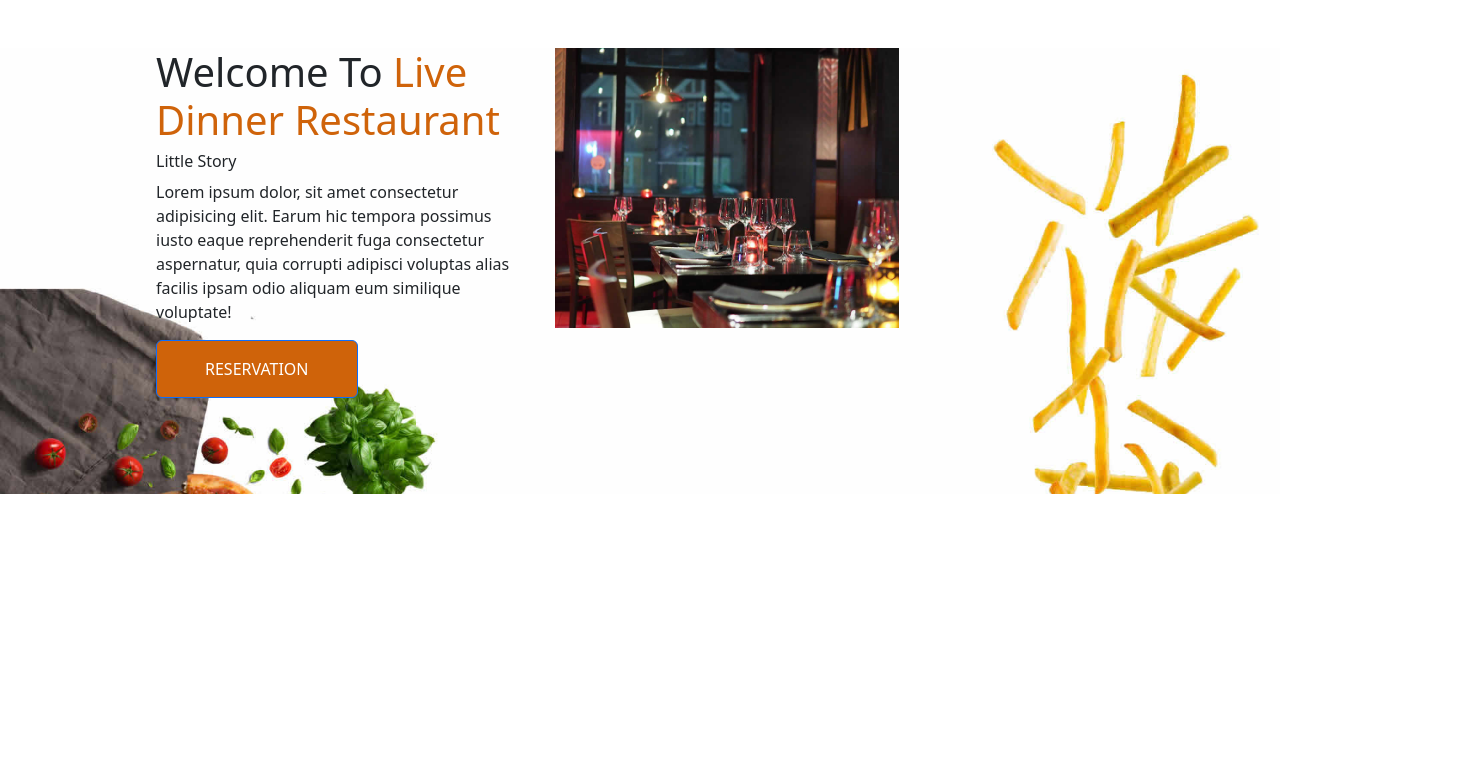
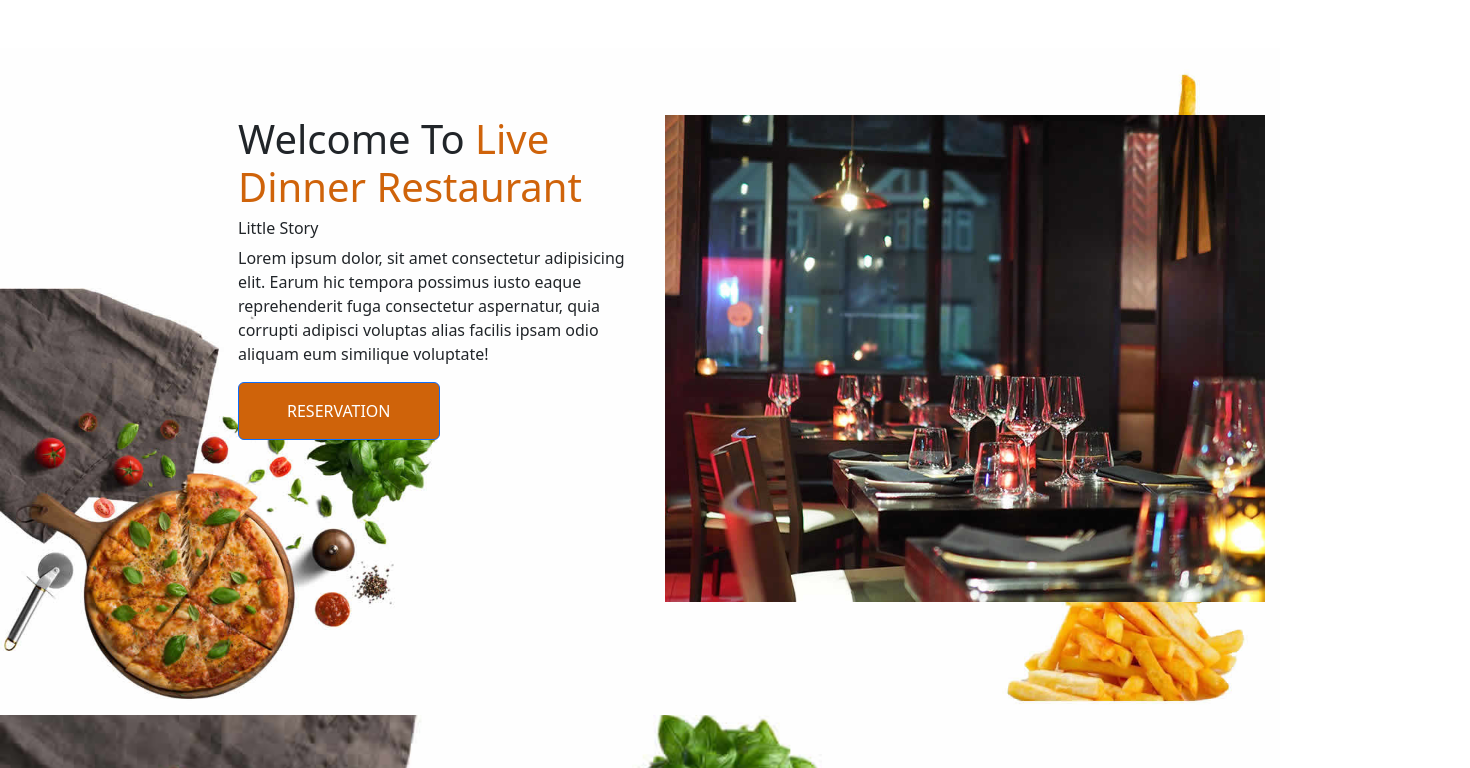
Before and after one commit to hpalermoemerick/provaPratica02, a plain HTML site: page provaPratica02/index.html in a window 1280 px wide. Shown: the part 973-1741 px from the top of the page, 1470 px wide, since content can reach past the window. Before the commit the page ends 1467 px from the top, so only its background shows below. Drawn offline with nearby package versions, Linux system fonts and the light colour scheme.

Commit message:
Update index.html

```diff
--- a/provaPratica02/index.html
+++ b/provaPratica02/index.html
@@ -91,7 +91,9 @@
         <div id="sobre1" class="">
             <!-- <img src="images/about-bg.jpg" width="100vw" height="" alt=""> -->
             <div class="d-flex align-items-center justify-content-center">
-                <div class="row ms-5 ps-5 pb-5">
+                <div class="row">
+                    <img src="images/about-bg.jpg" height="75%" alt="">
+                    <div class="row" style="position: relative; top: -600px; right: -190px;">
                         <div class="col-4 ms-5 pb-5">
                             <h1>Welcome To <span class="letra-laranja">Live Dinner Restaurant</span></h1>
                             <h6>Little Story</h6>
@@ -99,16 +101,15 @@
                             <a href="" id="cor-laranja" class="btn btn-primary py-md-3 px-md-5 me-3 animated slideInLeft">RESERVATION</a>
                         </div>
                         <div class="col-6">
-                        <img src="images/about-img.jpg" width="60%" alt="">
+                            <img src="images/about-img.jpg" height="75%" alt="">
+                        </div>
+                    </div>
                 </div>
             </div>
         </div>
     </div>
 
 
-    </div>
-
-
     <script src="https://cdn.jsdelivr.net/npm/bootstrap@5.3.0/dist/js/bootstrap.bundle.min.js" integrity="sha384-geWF76RCwLtnZ8qwWowPQNguL3RmwHVBC9FhGdlKrxdiJJigb/j/68SIy3Te4Bkz" crossorigin="anonymous"></script>
   </body>
 </html>
```
Lines whose indentation alone changed are shown as unchanged.
